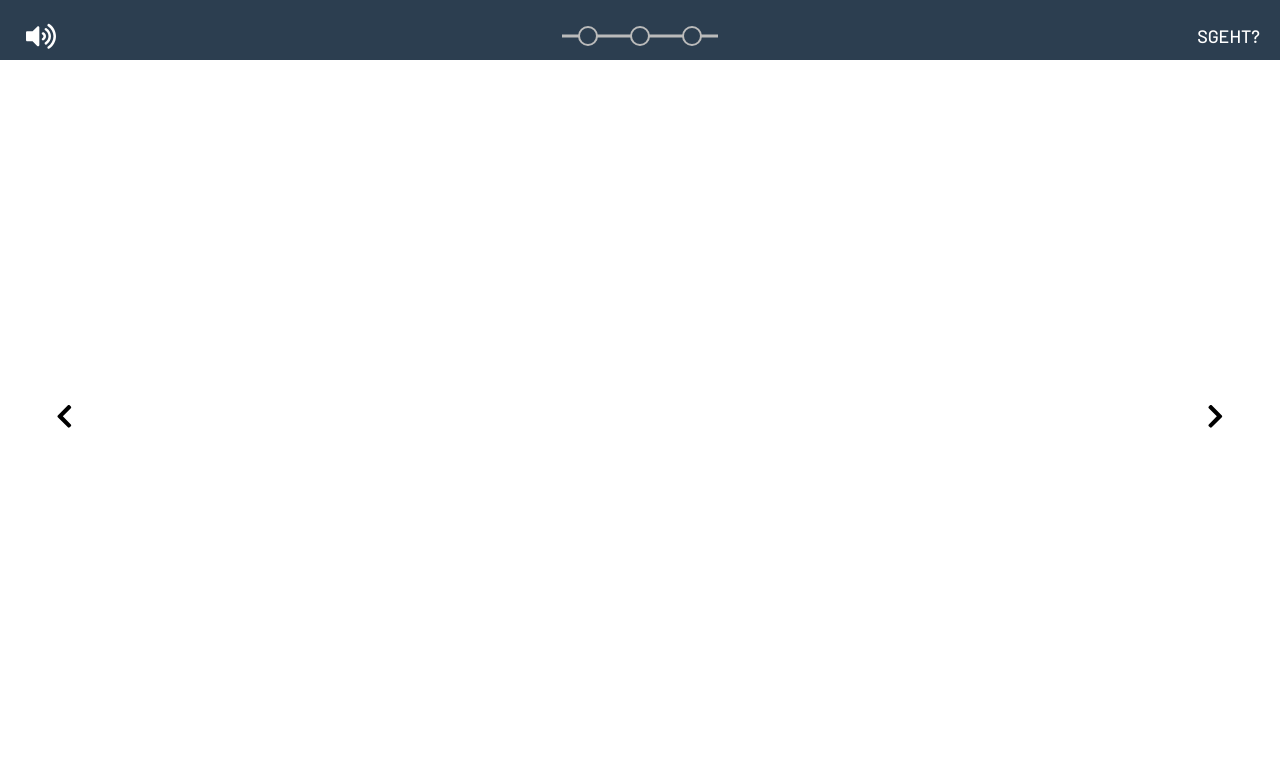
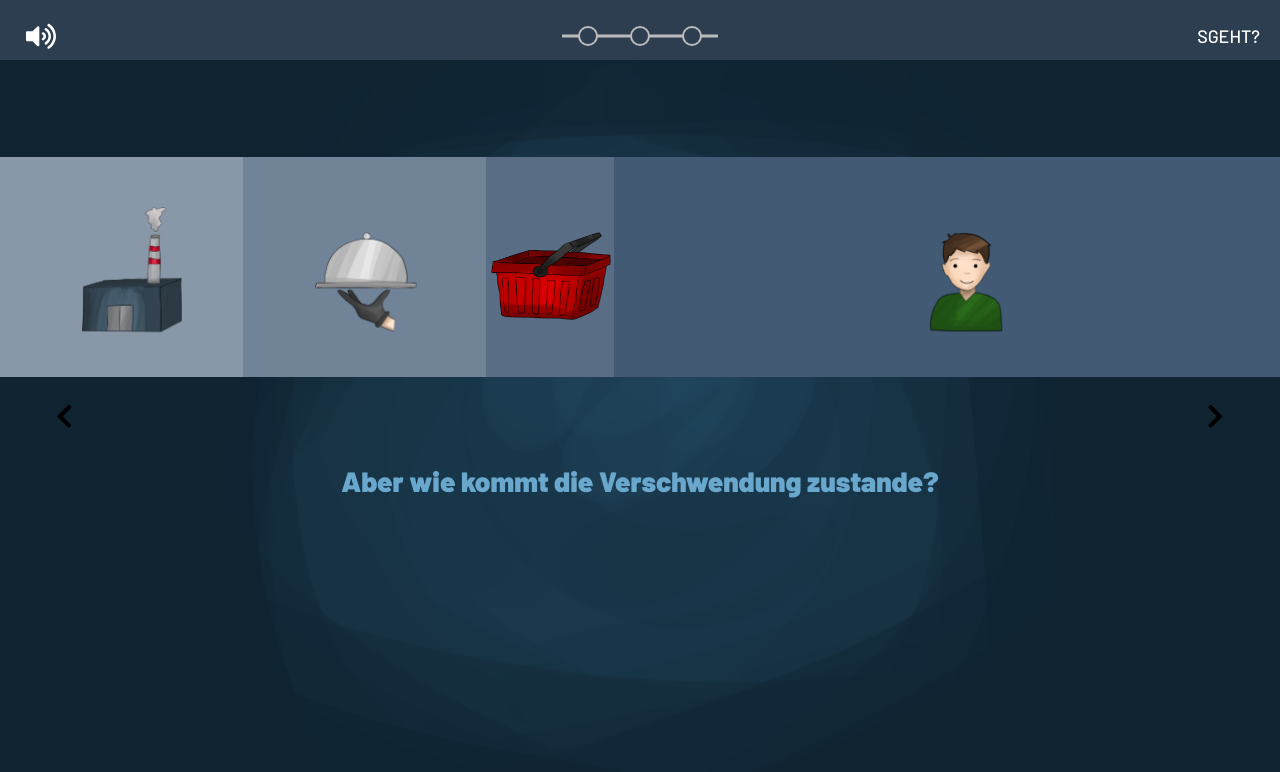
Before and after one commit to naaw9051/KomDes-SS19, a Vue app: page /#/5 in a window 1280 px wide. Shown: the top 772 px of the page. Built offline with nearby package versions, Linux system fonts and the light colour scheme.

Commit message:
Add waste groups

```diff
--- a/src/views/newPages/Influences.vue
+++ b/src/views/newPages/Influences.vue
@@ -68,6 +68,18 @@ export default {
 </script>
 
 <style lang="scss" scoped>
+@keyframes osciShadow{
+  0%{
+    filter: drop-shadow(0 0 10px #6aa7cc);
+  }
+  50%{
+    filter: drop-shadow(0 0 20px #6aa7cc);
+  }
+  100%{
+    filter: drop-shadow(0 0 10px #6aa7cc);
+  }
+}
+
 .page {
   .pageWrapper {
     position: relative;
@@ -100,9 +112,11 @@ export default {
       &--line{
         position: absolute;
         top: 50%;
-        width: 100%;
+        left: 50%;
+        width: 97%;
         border: 6px solid #263845;
-        transform: translateY(-50%);
+        transform: translate(-50%, -50%);
+        animation: osciShadow 3s linear infinite;
         // filter: drop-shadow(0 0 20px #6aa7cc);
       }
 
--- a/src/views/newPages/WasteGroups.vue
+++ b/src/views/newPages/WasteGroups.vue
@@ -1,132 +1,236 @@
 <template>
 <div class="page">
-
+  <div class="pageWrapper">
+    <div class="sectionContainer">
+      <div class="industrie section" @click="showInfo('industrie')" :class="{ active: toggleIndustrie }">
+        <img class="animated tada" src="../../assets/images/newScenes/szene5/industry.png" alt="">
+        <p class="headline--big">17%</p>
+      </div>
+      <div class="großhandel section" @click="showInfo('großhandel')" :class="{ active: toggleGroßhandel }">
+        <img class="animated tada delay-1s" src="../../assets/images/newScenes/szene5/großh.png" alt="">
+        <p class="headline--big">17%</p>
+      </div>
+      <div class="handel section" @click="showInfo('handel')" :class="{ active: toggleHandel }">
+        <img class="animated tada delay-2s" src="../../assets/images/newScenes/szene5/handel.png" alt="">
+        <p class="headline--big">5%</p>
+      </div>
+      <div class="haushalt section" @click="showInfo('haushalt')" :class="{ active: toggleHaushalt }">
+        <img class="animated tada delay-3s" src="../../assets/images/newScenes/szene5/haushalt.png" alt="">
+        <p class="headline--big">61%</p>
+      </div>
+    </div>
+    <div class="infoContainer">
+      <span class="headline">{{ headline }}</span>
+      <p>
+        <ul>
+          <li>{{ infoText1 }}</li>
+          <li>{{ infoText2 }}</li>
+          <li>{{ infoText3 }}</li>
+          <li>{{ infoText4 }}</li>
+          <li>{{ infoText5 }}</li>
+        </ul>
+      </p>
+    </div>
+  </div>
 </div>
 </template>
 
 <script>
 export default {
+  data () {
+    return {
+      headline: 'Aber wie kommt die Verschwendung zustande?',
+      infoText1: '',
+      infoText2: '',
+      infoText3: '',
+      infoText4: '',
+      infoText5: '',
+      industrieInfo: ['Lebensmittelindustrie', '▪Abweichung von den geforderten Produkt-und Qualitätseigenschaften', ' ▪Überproduktion und Fehlplanung ', '▪Fehler im Herstellungsprozess (z.B. Fehlchargen, Produktionsausfälle,Verschütten, Fehletikettierungen', '', ''],
+      handelInfo: ['Handel', '▪Volle Regale bis Ladenschluss–mit Backwaren, Obst und Gemüseund anderen leicht verderblichen Waren', '▪Beschädigung von verderblichen Lebensmitteln (z.B. eingedrücktes Obst)', '▪Ablauf von Mindesthaltbarkeits-und Verbrauchsdatum', '▪Überbestände durch kaum kalkulierbares Einkaufsverhalten', '▪Falsche Lagerung, Schäden beim Transport'],
+      großhandelInfo: ['Großverbraucher', '▪Fehlendes Wissen über Abfallmengen', '▪Mangelhafte Lagerung', '▪Kalkulation schwierig, wenn Nachfrage stark schwankt', '▪Hygiene-und Sicherheitsvorschriften', '▪Zu wenig differenzierte Portionsgrößen (etwa in Kantinen)'],
+      haushaltInfo: ['Private Haushalte', '▪Mangelnde Wertschätzung von Lebensmitteln, bedingt auch durchständige Verfügbarkeit und das im EU-Vergleich äußerst niedrige Preisniveau', '▪Fehlplanung, Fehlkauf, fehlender Überblick über Vorräte', '▪Falsche Aufbewahrung', '▪Ablauf des Mindesthaltbarkeitsdatums', ''],
+      toggleIndustrie: false,
+      toggleGroßhandel: false,
+      toggleHandel: false,
+      toggleHaushalt: false
+    }
+  },
+  methods: {
+    showInfo: function (type) {
+      if (type === 'industrie') {
+        this.toggleIndustrie = true
+        this.toggleGroßhandel = false
+        this.toggleHandel = false
+        this.toggleHaushalt = false
+        this.headline = this.industrieInfo[0]
+        this.infoText1 = this.industrieInfo[1]
+        this.infoText2 = this.industrieInfo[2]
+        this.infoText3 = this.industrieInfo[3]
+        this.infoText4 = this.industrieInfo[4]
+        this.infoText5 = this.industrieInfo[5]
+      }
 
+      if (type === 'großhandel') {
+        this.toggleIndustrie = false
+        this.toggleGroßhandel = true
+        this.toggleHandel = false
+        this.toggleHaushalt = false
+        this.headline = this.großhandelInfo[0]
+        this.infoText1 = this.großhandelInfo[1]
+        this.infoText2 = this.großhandelInfo[2]
+        this.infoText3 = this.großhandelInfo[3]
+        this.infoText4 = this.großhandelInfo[4]
+        this.infoText5 = this.großhandelInfo[5]
+      }
+
+      if (type === 'handel') {
+        this.toggleIndustrie = false
+        this.toggleGroßhandel = false
+        this.toggleHandel = true
+        this.toggleHaushalt = false
+        this.headline = this.handelInfo[0]
+        this.infoText1 = this.handelInfo[1]
+        this.infoText2 = this.handelInfo[2]
+        this.infoText3 = this.handelInfo[3]
+        this.infoText4 = this.handelInfo[4]
+        this.infoText5 = this.handelInfo[5]
+      }
+
+      if (type === 'haushalt') {
+        this.toggleIndustrie = false
+        this.toggleGroßhandel = false
+        this.toggleHandel = false
+        this.toggleHaushalt = true
+        this.headline = this.haushaltInfo[0]
+        this.infoText1 = this.haushaltInfo[1]
+        this.infoText2 = this.haushaltInfo[2]
+        this.infoText3 = this.haushaltInfo[3]
+        this.infoText4 = this.haushaltInfo[4]
+        this.infoText5 = this.haushaltInfo[5]
+      }
+    }
+  }
 }
 </script>
 
 <style lang="scss" scoped>
 .page {
+  .pageWrapper {
+    position: relative;
+    background: #0f2331;
     width: 100%;
     height: 100%;
+    background: url('../../assets/images/newScenes/backgrounds/background-blue.png') center no-repeat;
+    background-size: contain;
+    background-color: #0f2331;
 
-  .backgroundContainer {
+    .infoContainer {
       position: absolute;
-    width: 100%;
-    height: 100%;
-    left:0;
-    top: 0;
-
-    .background {
-      position: relative;
-      width: 100%;
-      height: 100%;
-      background: url('../../assets/images/background.jpg') 0 0 no-repeat;
-
-      &__counter {
-        position: absolute;
-        right: 0;
-        bottom: 0;
-        height: 100%;
-        width: auto;
+      top: 400px;
+      width: 80%;
+      left: 50%;
+      transform: translateX(-50%);
+      ul{
+      list-style: none;
+      }
     }
 
-      &__burgerpile {
+    .sectionContainer{
+      position: relative;
+      top: 28%;
+      left: 50%;
+      transform: translate(-50%, -50%);
+      height: 220px;
+      width: 100%;
+
+      .section{
         position: absolute;
-        right: 525px;
-        bottom: 0;
-        width: auto;
-        height: 400px;
+        top: 0;
+        height: 220px;
+
+        &:hover img{
+          filter: drop-shadow(0 0 30px #ce5452 );
         }
 
-      &__cup {
-        position: absolute;
-        margin-right: -70px;
-        right: 0;
-        bottom: 0;
-        width: auto;
-        height: 90%;
-        filter: blur(3px);
+        &:hover p{
+          visibility: visible;
+        }
+
+        p{
+          visibility: hidden;
+        }
+      }
+
+      .active{
+        filter: drop-shadow(0 0 20px #6aa7cc);
+
+        img{
+          filter: drop-shadow(0 0 30px #ce5452 );
+        }
+
+        p{
+          visibility: visible;
+        }
+      }
     }
   }
 }
 
-  .foreground {
-    position: relative;
-    width: 100%;
-    height: 100%;
+.industrie{
+  width: 19%;
+  background: #8998a8;
 
-    .info {
+  img{
     position: absolute;
-      left: 120px;
-      top: 50%;
-      transform: translateY(-50%);
-      width: 400px;
-      color: #afafaf;
-
-      &__title {
-        font-size: 30px;
-        white-space:nowrap;
-      }
-
-      &__text {
-        font-size: 16px;
-      }
-
-      &__fact {
-        font-size: 16px;
-        font-weight: bold;
+    top: 50px;
+    left: calc(50% - 40px);
+    width: 100px;
   }
 }
 
-    &__burger {
+.großhandel{
+  left: 19%;
+  width: 19%;
+  background: #718397;
+
+  img{
     position: absolute;
-      right: 200px;
-      bottom: 100px;
-      width: 283px;
-      height: 200px;
-      filter: drop-shadow(0 0 30px #d37321);
-      transition: filter 1000ms ease-in;
-
-      &:hover {
-        filter: drop-shadow(0 0 30px #33442a);
+    top: 75px;
+    left: calc(50% - 50px);
+    height: 100px;
+    width: auto;
+  }
 }
 
-      &:hover .foreground__burger--bad  {
-        opacity: 1;
+.handel{
+  left: 38%;
+  width: 10%;
+  background: #596e85;
+
+  img{
+    position: absolute;
+    top: 75px;
+    left: 5px;
+    // height: 100px;
+    width: 120px;
+  }
 }
 
-      &:hover .foreground__burger--good  {
-        opacity: 0;
+.haushalt{
+  left: 48%;
+  width: 57%;
+  background: #425a74;
+
+  img{
+    position: absolute;
+    top: 75px;
+    left: calc(50% - 50px);
+    height: 100px;
+    width: auto;
+  }
 }
 
-      &--good {
-        position: absolute;
-        left: 0;
-        top: 0;
-        height: 200px;
-        width: auto;
-        object-fit: contain;
-        opacity: 1;
-        transition: opacity 1000ms ease-in;
-      }
-
-      &--bad {
-        position: absolute;
-        left: 0;
-        top: 0;
-        height: 220px;
-        width: auto;
-        object-fit: contain;
-        opacity: 0;
-        transition: opacity 1000ms ease-in;
-      }
-    }
-  }
+.headline--big{
+  color:#e19f25;
 }
 </style>
```
Lines whose indentation alone changed are shown as unchanged.
